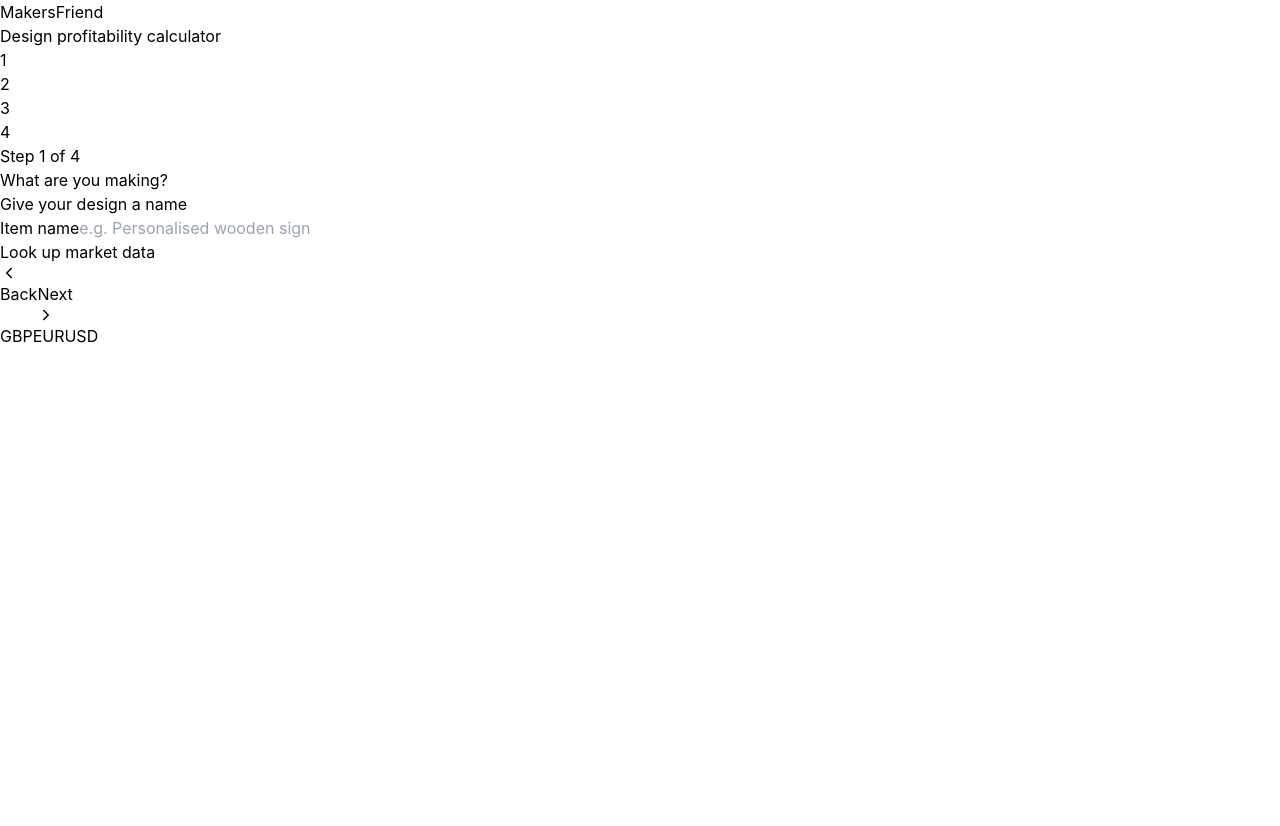
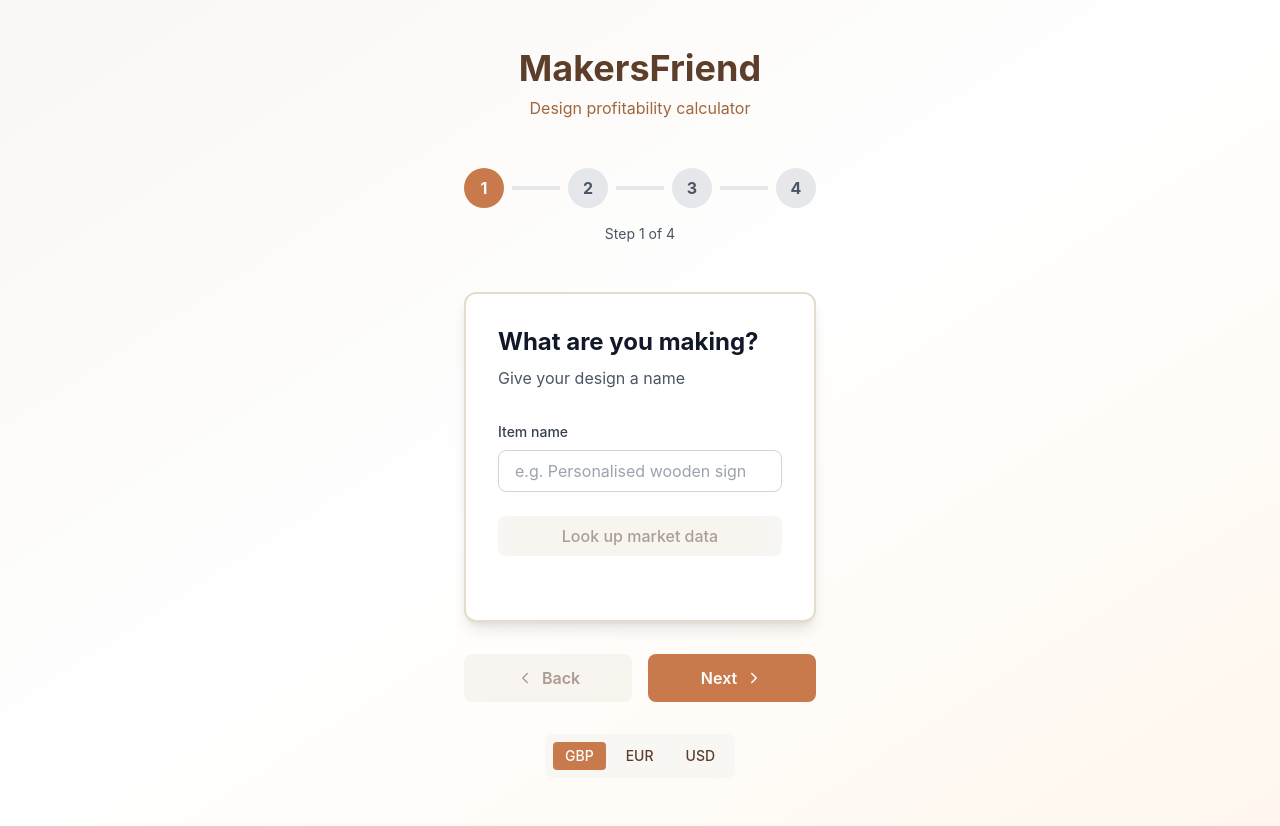
Before and after one commit to limitingKano/MakersFriend, a Next.js app: page / in a window 1280 px wide. Before the commit the page ends 800 px from the top, so only its background shows below. Built offline with nearby package versions, Linux system fonts and the light colour scheme.

Commit message:
Update tailwind.config.js

```diff
--- a/tailwind.config.js
+++ b/tailwind.config.js
@@ -1,10 +1,11 @@
 /** @type {import('tailwindcss').Config} */
 module.exports = {
-  content: [
-    './pages/**/*.{js,ts,jsx,tsx,mdx}',
-    './components/**/*.{js,ts,jsx,tsx,mdx}',
-    './app/**/*.{js,ts,jsx,tsx,mdx}',
-  ],
+ content: [
+  './pages/**/*.{js,ts,jsx,tsx,mdx}',
+  './components/**/*.{js,ts,jsx,tsx,mdx}',
+  './app/**/*.{js,ts,jsx,tsx,mdx}',
+  './*.{js,jsx}',
+],
   theme: {
     extend: {
       colors: {
```
